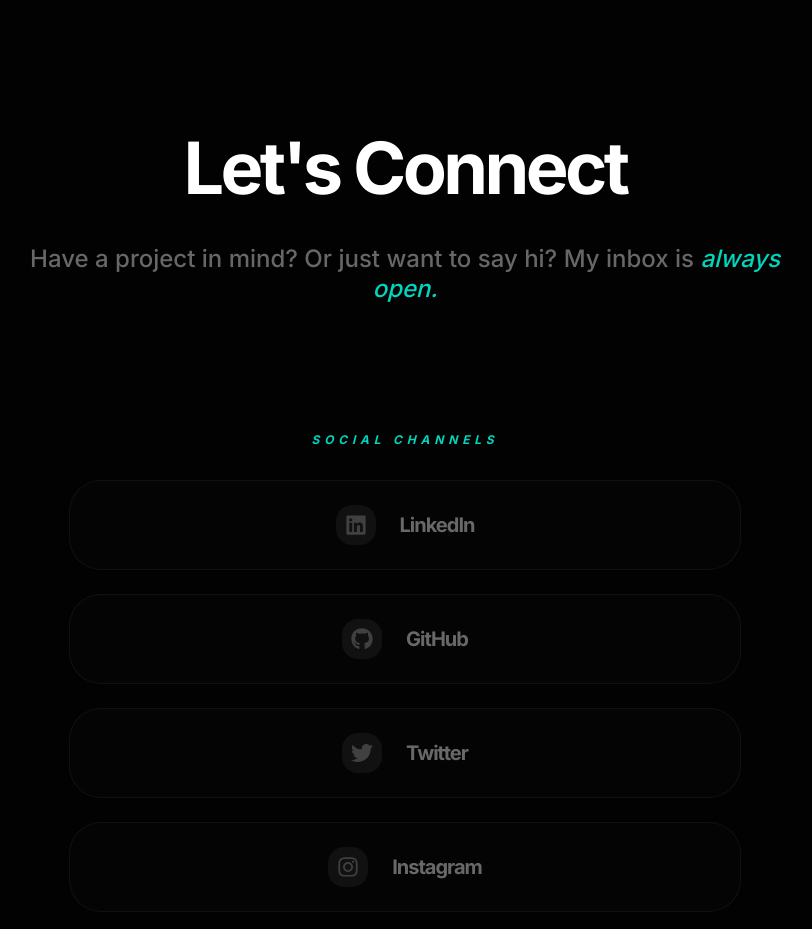
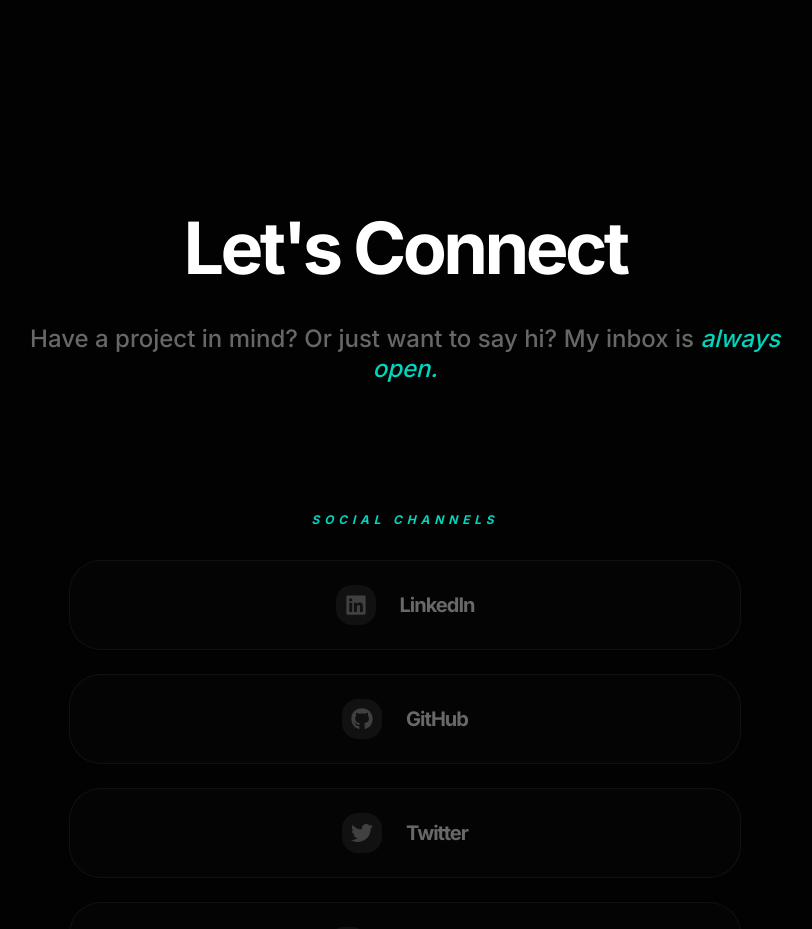
Before and after one commit to aasthakumari03/updated_Portfolio, a Next.js app: page / in a window 1280 px wide. Shown: the part 6400-7329 px from the top of the page, without its empty margins (235-1047 px from the left). Built offline with nearby package versions, Linux system fonts and the light colour scheme; a web font is replaced by a local one.

Commit message:
style: move Let's Connect header lower for better balance

```diff
--- a/app/page.tsx
+++ b/app/page.tsx
@@ -306,7 +306,7 @@
 
       {/* Section 5: Connect */}
       <section id="connect" className="py-24 px-12 max-w-6xl mx-auto space-y-32 min-h-screen flex flex-col justify-center snap-start snap-always">
-        <div className="space-y-10 text-center max-w-3xl mx-auto">
+        <div className="space-y-10 text-center max-w-3xl mx-auto pt-20">
           <h2 className="text-5xl md:text-7xl font-sans font-bold tracking-tighter text-white">Let's Connect</h2>
           <p className="text-2xl text-white/40 font-medium leading-tight">
             Have a project in mind? Or just want to say hi? My inbox is <span className="text-teal-400 italic">always open.</span>
```
